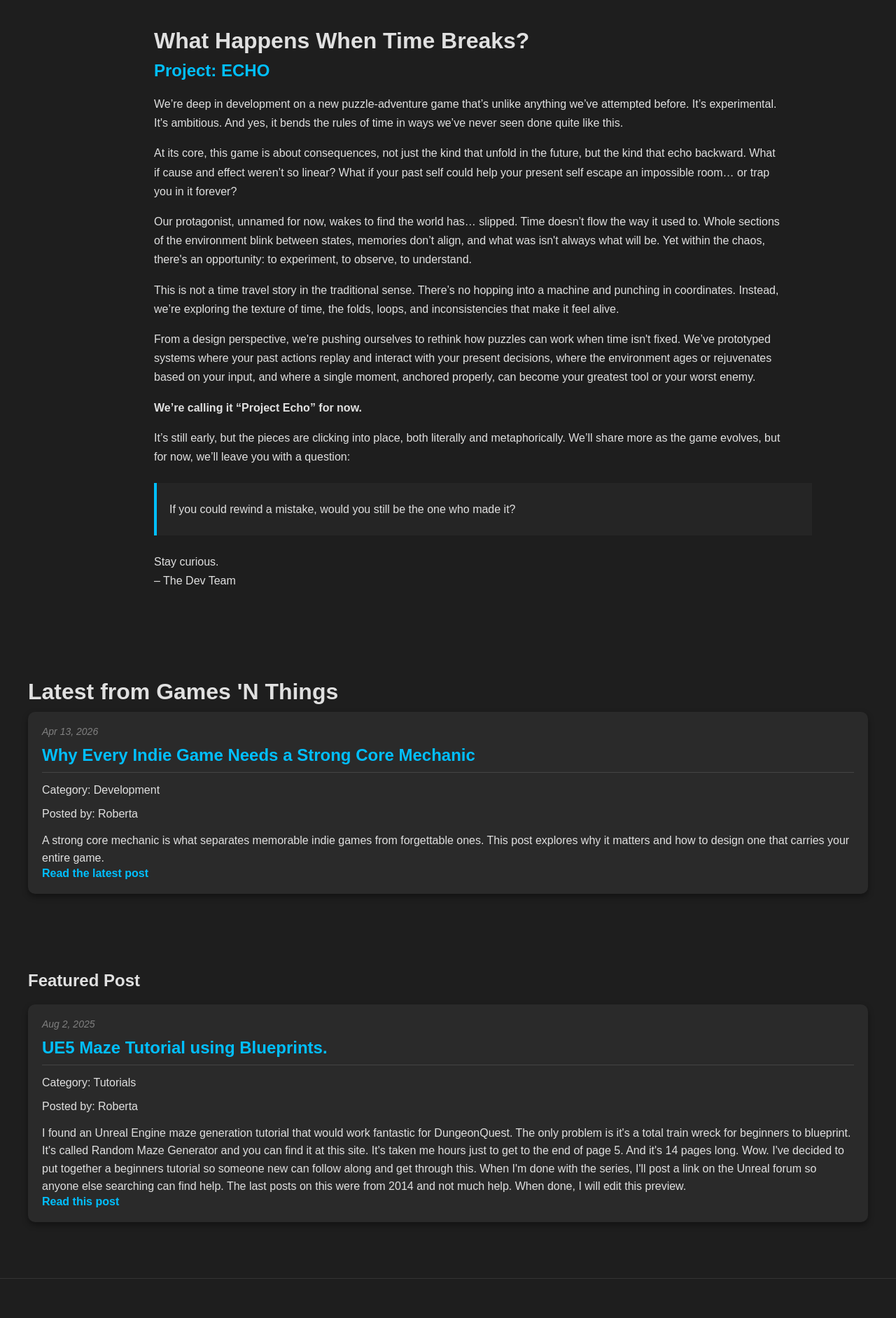
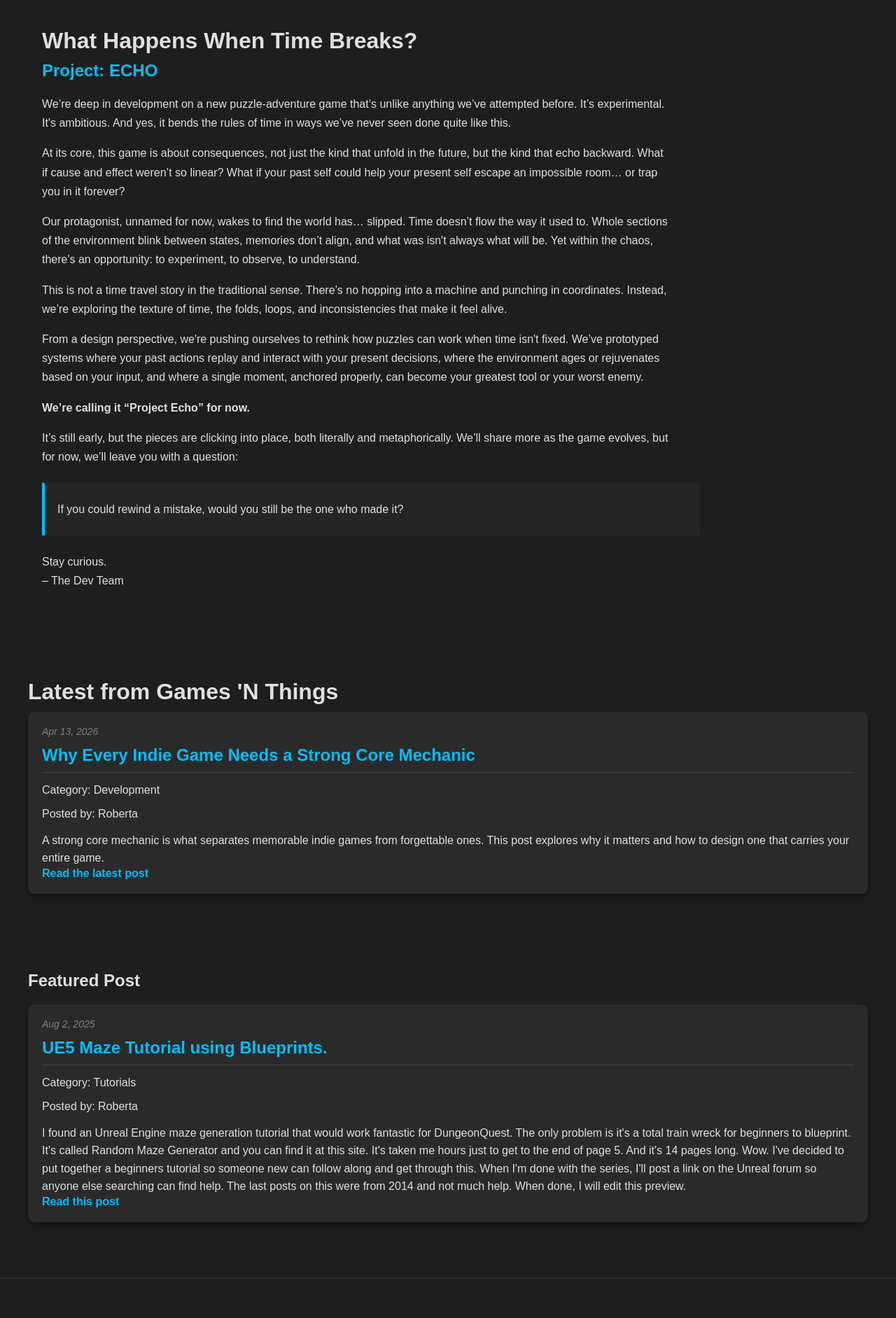
Before and after one commit to ScriptureExamined/NovawrightStudios, a Jekyll site: the page built from index.html, in a window 1280 px wide. Shown: the part 325-2208 px from the top of the page at 70% size. Built offline with Jekyll 4.4.1, drawn with Linux system fonts in a browser that asks for light colours.

Commit message:
Update style.css

```diff
--- a/assets/css/style.css
+++ b/assets/css/style.css
@@ -194,7 +194,7 @@ a:hover {
 
 /* Target the container ONLY inside the home-feature section */
 .home-feature .container {
-    padding-left: 180px; /* Adjust this number to shift the text further right */
+    /*padding-left: 180px;  Adjust this number to shift the text further right */
     box-sizing: border-box; /* Ensures the padding doesn't make the section wider than the screen */
 }
 
@@ -771,8 +771,7 @@ a:hover {
     }
 
     .home-feature .container {
-        padding-left: 20px;
-        padding-right: 20px;
+        padding-left: 180px;
     }
 
     .post-title {
```
